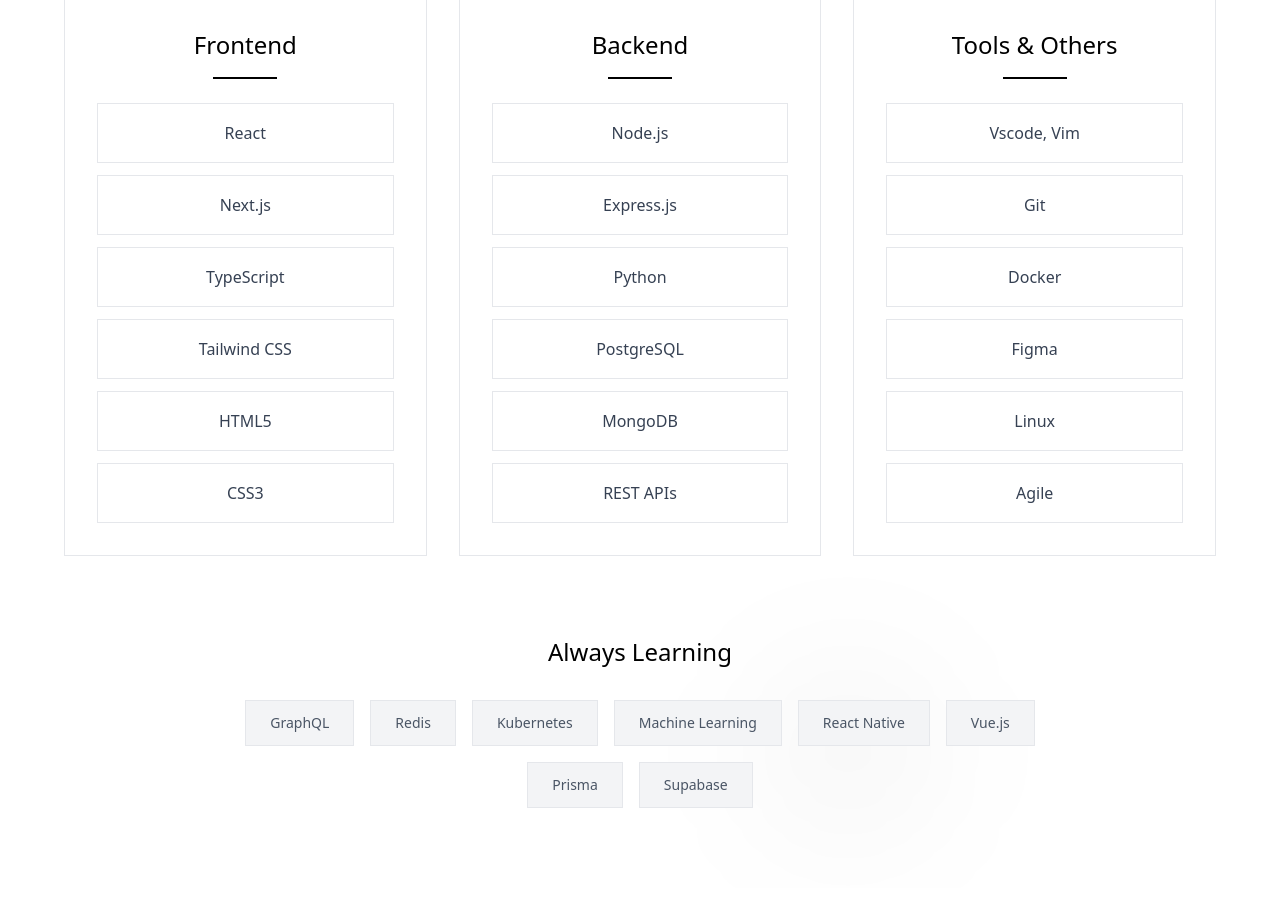
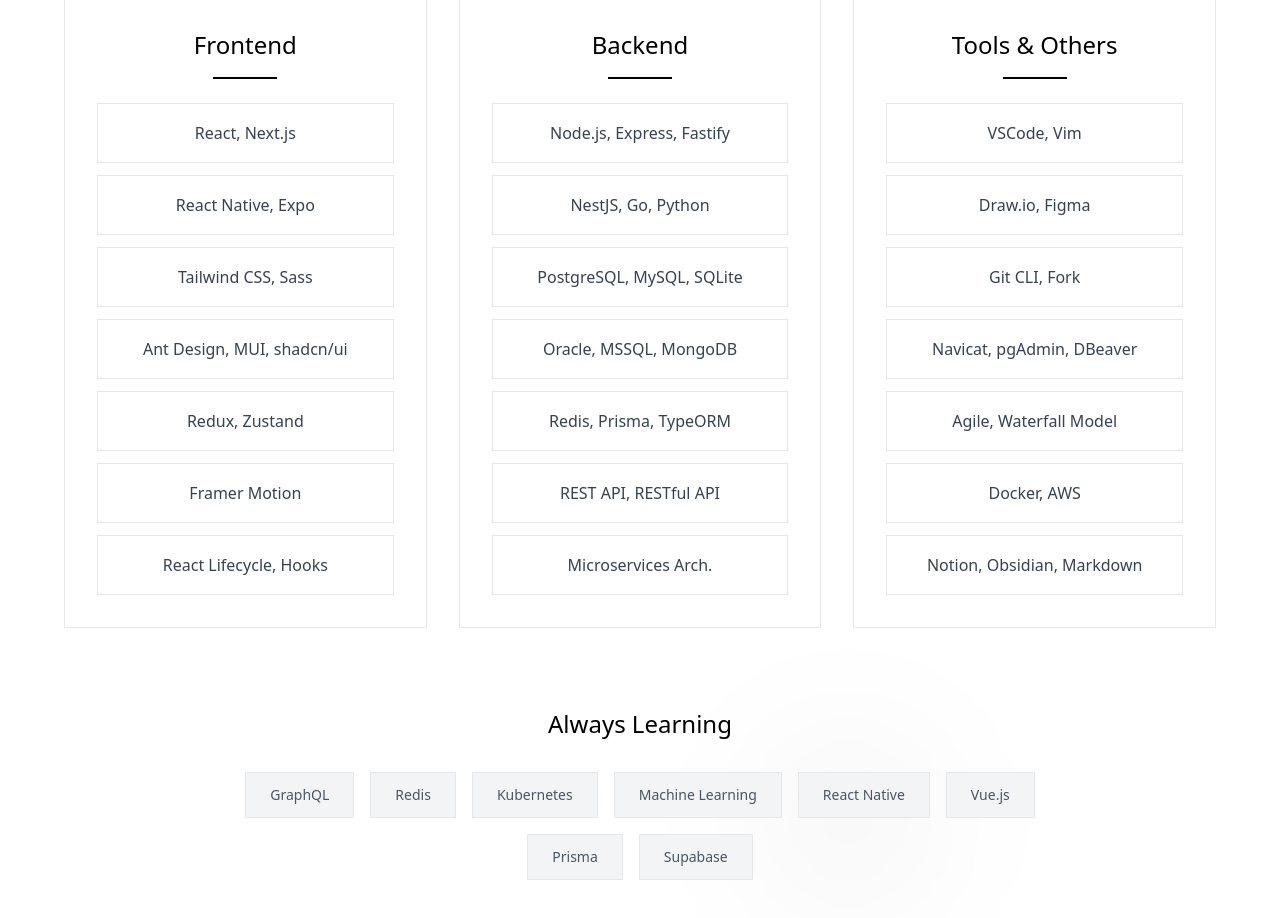
Before and after one commit to Tisarji/jirasit-portfolio, a Next.js app in the folder project/: page / in a window 1280 px wide. Shown: the part 2300-3218 px from the top of the page. Built offline with nearby package versions, Linux system fonts and the light colour scheme; some icons are missing.

Commit message:
feat: Update and expand the skill lists with more detailed and grouped technologies in the Skills component.

```diff
--- a/project/src/components/Skills.tsx
+++ b/project/src/components/Skills.tsx
@@ -8,17 +8,41 @@
 	const skillCategories = [
 		{
 			title: "Frontend",
-			skills: ["React", "Next.js", "TypeScript", "Tailwind CSS", "HTML5", "CSS3"],
+			skills: [
+				"React, Next.js",
+				"React Native, Expo",
+				"Tailwind CSS, Sass",
+				"Ant Design, MUI, shadcn/ui",
+				"Redux, Zustand",
+				"Framer Motion",
+				"React Lifecycle, Hooks"
+			],
 			icon: <PaletteIcon sx={{ fontSize: 48 }} />
 		},
 		{
 			title: "Backend",
-			skills: ["Node.js", "Express.js", "Python", "PostgreSQL", "MongoDB", "REST APIs"],
+			skills: [
+				"Node.js, Express, Fastify",
+				"NestJS, Go, Python",
+				"PostgreSQL, MySQL, SQLite",
+				"Oracle, MSSQL, MongoDB",
+				"Redis, Prisma, TypeORM",
+				"REST API, RESTful API",
+				"Microservices Arch."
+			],
 			icon: <StorageIcon sx={{ fontSize: 48 }} />
 		},
 		{
 			title: "Tools & Others",
-			skills: ["Vscode, Vim","Git", "Docker", "Figma", "Linux", "Agile"],
+			skills: [
+				"VSCode, Vim",
+				"Draw.io, Figma",
+				"Git CLI, Fork",
+				"Navicat, pgAdmin, DBeaver",
+				"Agile, Waterfall Model",
+				"Docker, AWS",
+				"Notion, Obsidian, Markdown"
+			],
 			icon: <BuildIcon sx={{ fontSize: 48 }} />
 		}
 	];
```
